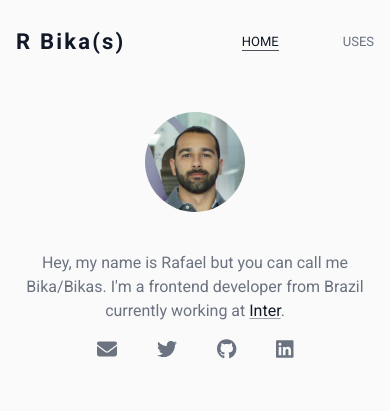
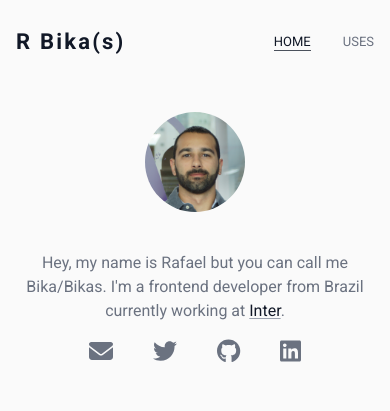
Before and after one commit to rbika/rbika.com, a Next.js app: page / in a window 390 px wide. Shown: the top 411 px of the page. Built offline with nearby package versions, Linux system fonts and the light colour scheme.

Commit message:
UI improvements

```diff
--- a/components/AboutMe.tsx
+++ b/components/AboutMe.tsx
@@ -69,7 +69,10 @@ const AboutMe = (props: React.HTMLAttributes<HTMLDivElement>) => {
                   rel="noreferrer"
                   className="flex items-center gap-2 no-underline text-secondary hover:text-primary focus:text-primary"
                 >
-                  <FontAwesomeIcon icon={icon} className=" text-[20px]" />
+                  <FontAwesomeIcon
+                    icon={icon}
+                    className=" text-[24px] sm:text-[20px]"
+                  />
                   <span className="text-sm hidden sm:block">{label}</span>
                 </a>
               </li>
--- a/components/Header.tsx
+++ b/components/Header.tsx
@@ -21,7 +21,7 @@ const Header = (props: React.HTMLAttributes<HTMLDivElement>) => {
           R Bika(s)
         </a>
       </Link>
-      <ul className="text-secondary flex justify-center gap-16 uppercase text-[13px]">
+      <ul className="text-secondary flex justify-center gap-8 sm:gap-16 uppercase text-[13px]">
         {menu.map((menuItem) => {
           const isActive = router.pathname === menuItem.url
           return (
```
